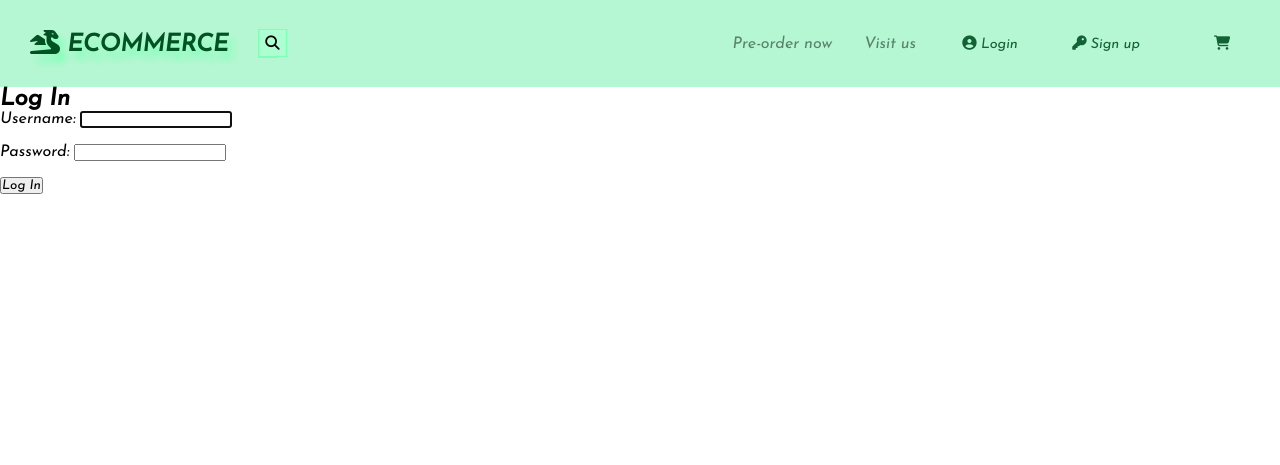
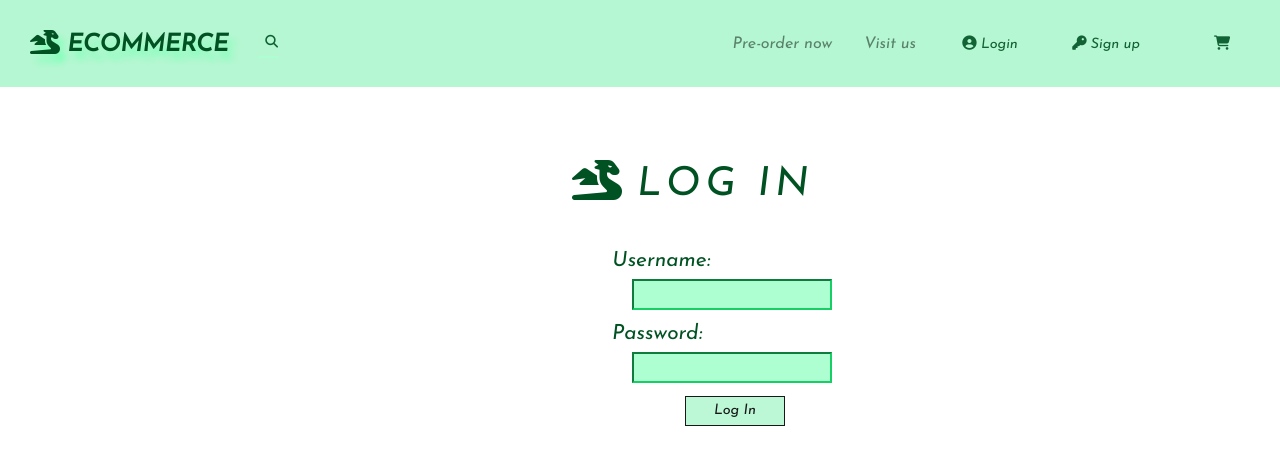
Before and after one commit to Lobo-Brothers/e-commerce_project, a Django app: page /login/ in a window 1280 px wide. Shown: the top 465 px of the page. Run offline with Django 3.2, Linux system fonts and the light colour scheme; some libraries are stand-ins or nearby versions.

Commit message:
NAVBAR UPDATED, FOOTER.HTML ADDED
now navbar stay sticky, new alert notification and edited login page. added footer.html

```diff
--- a/accounts/templates/accounts/login.html
+++ b/accounts/templates/accounts/login.html
@@ -1,15 +1,23 @@
 {% extends 'base.html' %}
+{% load static %}
+
+{% block css %}
+<link rel="stylesheet" href="{% static 'navbar/css/sty.css' %}">
+<script src="https://kit.fontawesome.com/f363b53072.js"></script>
+{% endblock %}
 {% block content %}
-<h2>Log In</h2>
+<div class="log-container">
+  <h2 class="log-title"><i class="fas fa-dragon"></i>Log In</h2>
 {% if messages %}
 {% for message in messages %}
 {{ message }}
 {% endfor %}
 {% endif %}
-<form method="post">
+<form method="post" class="log-text">
   {% csrf_token %}
   {{ form.username.label }}: {{ form.username }} <br> <br>
   {{ form.password.label }}: {{ form.password}} <br> <br>
-  <button type="submit">Log In</button>
+  <button type="submit" class="log-btn">Log In</button>
 </form>
+</div>
 {% endblock %}
--- a/accounts/views.py
+++ b/accounts/views.py
@@ -10,6 +10,7 @@ from django.contrib import messages
 # Create your views here.
 
 def user_registration_view(request):
+    form = RegisterUserForm(request.POST)
 
     if request.method == 'POST':
         form = RegisterUserForm(request.POST)
--- a/static/navbar/css/style.css
+++ b/static/navbar/css/style.css
@@ -30,6 +30,140 @@ button{
 }
 
 
+          /***       NOTIFICATIONS & LOGGED USERS       ***/
+
+
+
+
+
+
+  /***       notifications       ***/
+.alert{
+  position: fixed;
+  text-align: center;
+  line-height: 300%;
+  font-size: 0.9rem;
+  z-index: 5;
+  right: 0;
+  top: 113px;
+  width: 300px;
+  height: 45px;
+  margin: 20px;
+  transition: var(--transition);
+  background: var(--primary);
+  border-radius: 4px;
+  border: 1px solid var(--highlight);
+}
+.alert button{
+  position: absolute;
+  right: 5px;
+  color: var(--secondary);
+  margin: 12px;
+  width: 20px;
+  height: 20px;
+  background: var(--primary);
+  border-radius: 50%;
+  border: 1px solid transparent;
+  transition: var(--transition);
+}
+.alert button:hover{
+  background: var(--shadow);
+  border-color: var(--highlight);
+}
+.alert .dot-not{
+  position: absolute;
+  top: 2px;
+  left: 35px;
+  font-size: 1.2rem;
+  color: var(--highlight);
+}
+.alert .msg{
+  color: var(--secondary);
+}
+/**.alert.show{
+  animation: show_slide 1s ease forwards;
+}
+@keyframes show_slide{
+  0%{
+    transform: trasnlateX(100%);
+  }
+  40%{
+    transform: trasnlateX(-10%);
+  }
+  80%{
+    transform: trasnlateX(0%);
+  }
+  100%{
+    transform: trasnlateX(-10%);
+  }
+}
+.alert.hide{
+  display: none;
+}  ***/
+
+  /***       log in style       ***/
+.log-container{
+  position: absolute;
+  left: 40%;
+  top: 100px;
+  margin: 50px;
+}
+.log-container .log-title{
+  text-align: center;
+  color: var(--secondary);
+  font-weight: 300;
+  font-size: 2.5rem;
+  text-transform: uppercase;
+  letter-spacing: 5px;
+}
+.log-container .log-title i{
+  text-align: left;
+  margin: 10px;
+}
+.log-container .log-btn{
+  position: absolute;
+  background: var(--primary);
+  font-size: 0.9rem;
+  font-weight: 300;
+  opacity: 0.9;
+  left: 65px;
+  padding: 0.4rem 0;
+  border-width: 0.5px;
+  border-style: solid;
+  margin: 0 0.5rem;
+  width: 100px;
+  transition: var(--transition);
+}
+.log-container .log-btn:hover{
+  background: var(--shadow);
+  border-color: var(--highlight);
+  opacity: 1;
+}
+.log-container .log-text{
+  position: absolute;
+  top: 100px;
+  left: 50px;
+  color: var(--secondary);
+  font-size: 1.3rem;
+}
+.log-container .log-text input{
+  width: 200px;
+  left: 20px;
+  top: 8px;
+  padding: 6px;
+  font-size: 0.9rem;
+  position: relative;
+  border-color: var(--highlight);
+  background: #adffd1;
+}
+.log-container .log-text input:focus{
+  outline: none;
+}
+
+          /***       END NAVBAR & MENUS       ***/
+
+
+
           /***       NAVBAR & MENUS       ***/
 
 
@@ -62,6 +197,8 @@ button{
           justify-content: stretch;
 }
 .navbar{
+  z-index: 3;
+  position: fixed;
   display: -webkit-box;
   display: -ms-flexbox;
   display: flex;
@@ -122,20 +259,21 @@ button{
   margin-left: 50px;
   visibility: hidden;
 }
-.search-container i{
-  background: #adffd1;
-  font-size: 0.9rem;
-  cursor: pointer;
+.search-container button{
+  background: var(--primary);
+  font-size: 0.8rem;
   position: absolute;
+  opacity: 0.9;
   padding: 6px;
-  border: 1px solid var(--shadow);
+  color: var(--secondary);
+  border: 1px solid transparent;
   transition: var(--transition);
 }
 .search-container input{
   position: relative;
   font-size: 0.9rem;
   padding: 6px;
-  border: 1px solid var(--shadow);
+  border: 1px solid transparent;
   width: 20px;
   transition: var(--transition);
   background: #adffd1;
--- a/static/navbar/javascript/scripts.js
+++ b/static/navbar/javascript/scripts.js
@@ -18,5 +18,12 @@ const icon = document.getElementById('search-btn');
 const search = document.getElementById('search');
 
 icon.onclick = function(){
-    search.classList.toggle('active')
+    search.classList.toggle('active');
 }
+
+// sticky navbar
+
+window.addEventListener('scroll', function(){
+    var header = document.getElementById('navbar');
+    header.classList.toggle('sticky', window.scrollY > 0);
+})
--- a/templates/base.html
+++ b/templates/base.html
@@ -8,6 +8,7 @@
     <body>
         {% include 'navbar.html' %} <!--El include "importa" el archivo html-->
         {% block content %} <!--Lo de aca puede ser reemplazado con otro % block content % en el .html--> {% endblock %}
+        {% include 'footer.html' %}
     </body>
 
     {% block js %}<!--Lo mismo aca, esto se reemplaza poniendo % block js % en el archivo html-->{% endblock %}
--- /dev/null
+++ b/templates/footer.html
@@ -0,0 +1,6 @@
+{% load static %}
+
+{% block css %}
+<link rel="stylesheet" href="{% static 'navbar/css/sty.css' %}">
+<script src="https://kit.fontawesome.com/f363b53072.js"></script>
+{% endblock %}
--- a/templates/navbar.html
+++ b/templates/navbar.html
@@ -12,7 +12,7 @@ seguimos poniendo el resto del path segun corresponda-->
 <header class="header" id="home">
 
     <!--navbar-->
-    <nav class="navbar container">
+    <nav class="navbar container" id="navbar">
         <a href="{% url 'home_page' %}" class="navbar-logo">
             <i class="fas fa-dragon"></i>
             ECOMMERCE
@@ -22,7 +22,7 @@ seguimos poniendo el resto del path segun corresponda-->
             <div class="search-container">
                 <input type="text" placeholder="" id="search">
                 <p id="tip">Click to search...</p>
-                <i class="fa fa-search" alt="search button" id="search-btn"></i>
+                <button class="search-btn"><i class="fa fa-search" alt="search button" id="search-btn"></i></button>
             </div>
 
         <div class="navbar-collapse">
@@ -83,6 +83,25 @@ seguimos poniendo el resto del path segun corresponda-->
         </button>
     </nav>
 
+    {% if request.user.is_authenticated %}
+
+    <div class="alert show">
+        <span class="dot-not"><i class="fas fa-dot-circle"></i></span>
+        <span class="msg"> {{ message }}</span>
+        <span class="close-btn">
+            <button class="not-cls"><i class="fas fa-times"></i></button>
+        </span>
+    </div>
+    {% endif %}
+
+    {% if messages %}
+        {% for message in messages %}
+
+
+    {% endfor %}
+
+    {% endif %}
+
 </header>
 
               <!--js-->
```
Also changed, not shown: other parts of static/navbar/css/style.css (+50 -10 lines), templates/home.html (+13 -9 lines).
